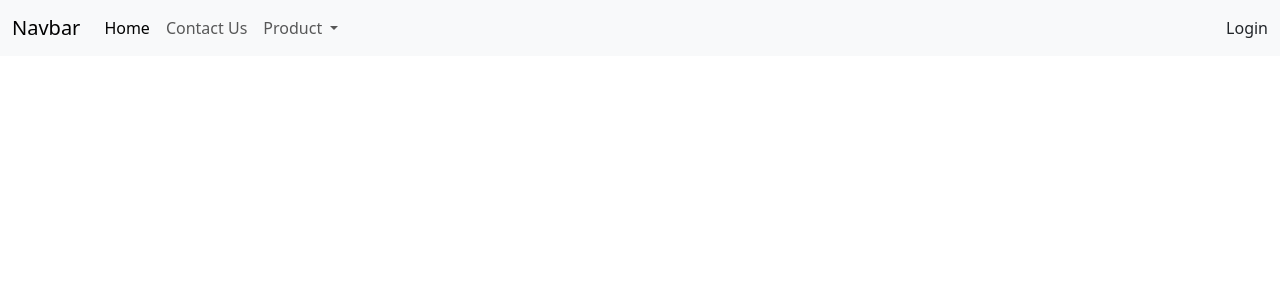
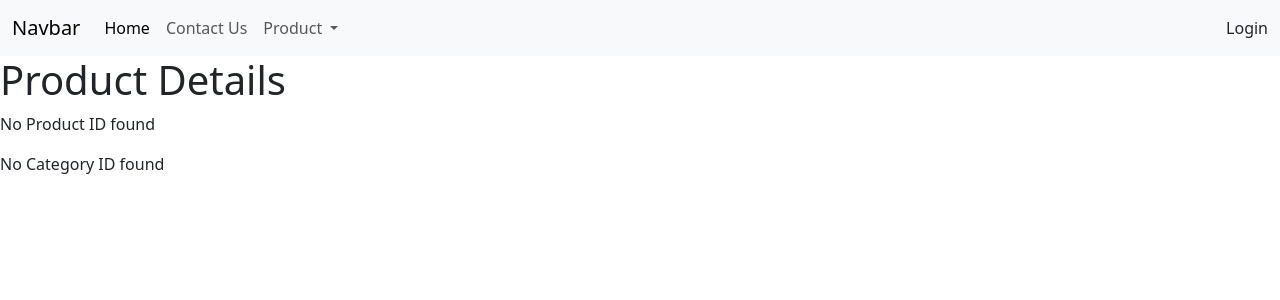
Before and after one commit to Tyler-Ke/vue-router, a Vue app: page /product in a window 1280 px wide. Shown: the top 300 px of the page. Built offline with nearby package versions, Linux system fonts and the light colour scheme.

Commit message:
created multiple parameters for product details route

```diff
--- a/src/Router/routes.js
+++ b/src/Router/routes.js
@@ -20,7 +20,11 @@
          component: ProductList,
       },
       {
-         path: "/product/:productId",
+         path: "/product/:productId/:categoryId?",
+         component: ProductDetails,
+      },
+      {
+         path: "/product",
          component: ProductDetails,
       },
    ],
--- a/src/components/Layout/Header.vue
+++ b/src/components/Layout/Header.vue
@@ -45,7 +45,7 @@
                         >
                      </li>
                      <li>
-                        <router-link class="dropdown-item" to="#"
+                        <router-link class="dropdown-item" to="/product"
                            >Product Details</router-link
                         >
                      </li>
--- a/src/components/Product/ProductDetails.vue
+++ b/src/components/Product/ProductDetails.vue
@@ -1,7 +1,18 @@
 <template>
    <div>
       <h1>Product Details</h1>
-      <p>Product ID: {{ route.params.productId }}</p>
+      <div v-if="route.params.productId">
+         <p>Product ID: {{ route.params.productId }}</p>
+      </div>
+      <div v-else>
+         <p>No Product ID found</p>
+      </div>
+      <div v-if="route.params.productId">
+         <p>Category ID ID: {{ route.params.categoryId }}</p>
+      </div>
+      <div v-else>
+         <p>No Category ID found</p>
+      </div>
    </div>
 </template>
 
```
